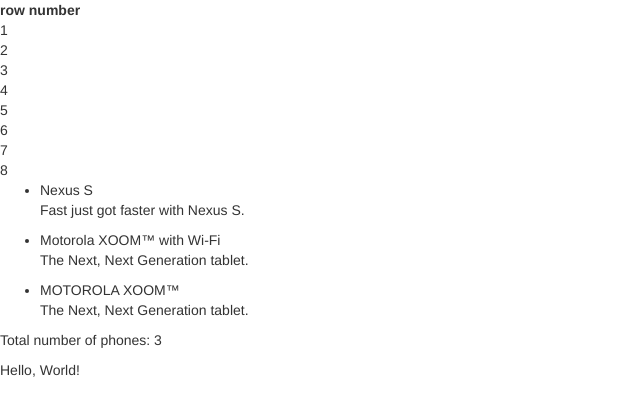
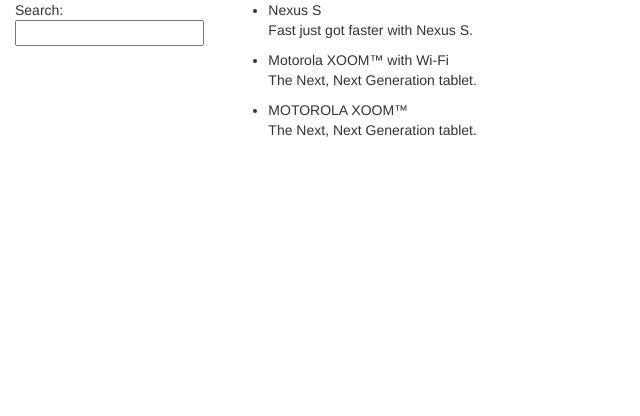
Before and after one commit to jwlai/angular-phone, a website: page app/index.html in a window 1280 px wide. Shown: the whole page, without its empty margins (0-640 px from the left). Drawn offline with nearby package versions, Linux system fonts and the light colour scheme.

Commit message:
Step 3 - Done

```diff
--- a/app/index.html
+++ b/app/index.html
@@ -1,28 +1,36 @@
 <!doctype html>
-<html ng-app="phonecatApp">
+<html ng-app="phonecatApp" ng-controller="PhoneListCtrl">
 <head>
   <meta charset="utf-8">
-  <title>My HTML File</title>
+  <title ng-bind-template="Google Phone Gallery: {{query}}">Google Phone Gallery</title>
   <script src="bower_components/angular/angular.js"></script>
   <script src="js/controllers.js"></script>
   <link rel="stylesheet" href="bower_components/bootstrap/dist/css/bootstrap.css">
   <link rel="stylesheet" href="css/app.css">
 </head>
-<body ng-controller="PhoneListCtrl">
+<body>
 
-	<table>
-	  <tr><th>row number</th></tr>
-	  <tr ng-repeat="i in [0, 1, 2, 3, 4, 5, 6, 7]">
-	  	<td>{{i+1}}</td>
-	  </tr>
-	</table>
-  <ul>
-    <li ng-repeat="phone in phones">
-      <span>{{phone.name}}</span>
-      <p>{{phone.snippet}}</p>
-    </li>
-  </ul>
-  <p>Total number of phones: {{phones.length}}</p>
-  <p>Hello, {{name}}!</p>
+	<div class="container-fluid">
+  <div class="row">
+    <div class="col-md-2">
+      <!--Sidebar content-->
+
+      Search: <input ng-model="query">
+
+    </div>
+    <div class="col-md-10">
+      <!--Body content-->
+
+      <ul class="phones">
+        <li ng-repeat="phone in phones | filter:query">
+          {{phone.name}}
+          <p>{{phone.snippet}}</p>
+        </li>
+      </ul>
+
+    </div>
+  </div>
+</div>
+
 </body>
 </html>
```
Also changed, not shown: test/e2e/scenarios.js (+22 -4 lines), test/unit/controllersSpec.js (+7 -0 lines).
